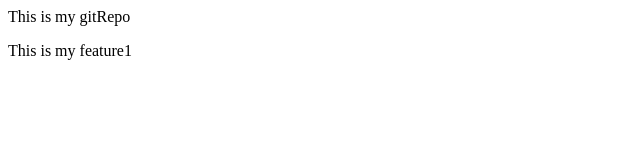
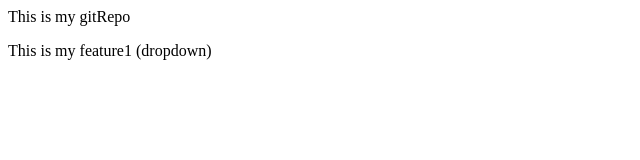
Before and after one commit to Vyenki31/LocolRepo, a plain HTML site: page index.html in a window 1280 px wide. Shown: the full height of the page, 0-640 px from the left. Drawn offline with Linux system fonts and the light colour scheme.

Commit message:
Added dropdown

```diff
--- a/index.html
+++ b/index.html
@@ -1,2 +1,2 @@
 <p>This is my gitRepo</p>
-<p>This is my feature1</p>
+<p>This is my feature1 (dropdown)</p>
```
